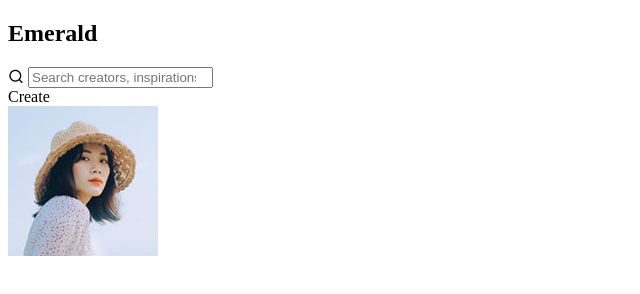
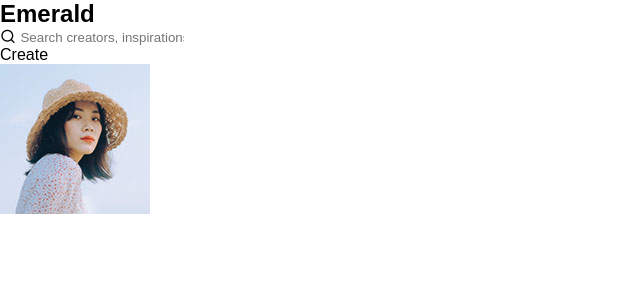
Before and after one commit to DamilareAleji/Emerald, a plain HTML site: page index.html in a window 1280 px wide. Shown: the whole page, without its empty margins (0-640 px from the left). Drawn offline with nearby package versions, Linux system fonts and the light colour scheme.

Commit message:
Emerald - SecondCommit

```diff
--- a/style.css
+++ b/style.css
@@ -1,4 +1,11 @@
 @import url('https://fonts.googleapis.com/css2?family=Cormorant+Garamond:ital,wght@0,300;0,400;0,500;0,600;0,700;1,400;1,600;1,700&family=Lato:wght@100;300;400;700;900&family=Lora:wght@400;500;600;700&family=Montserrat:wght@100;200;300;400;500;600;700;800;900&family=Noto+Serif:ital,wght@0,200;0,300;0,400;0,500;0,600;0,700;0,800;1,200;1,300;1,400;1,500;1,600;1,700&family=Open+Sans:wght@300;400;500;600;700;800&family=Poppins:ital,wght@0,100;0,200;0,300;0,400;0,500;0,600;0,700;0,800;0,900;1,100;1,200;1,300;1,400;1,500;1,600;1,700;1,800;1,900&family=Righteous&family=Roboto:wght@100;300;400;500;700;900&family=Rubik:wght@300;400;500;600;700;800;900&display=swap')
+
+:root {
+  --color-dark: hsl(252, 30%, 17%);
+  --color-light: hsl(252, 30%, 95%);
+  --color-gray: hsl(252, 15%, 65%);
+  --color-primary: hsl(252, 75%, 60%);
+}
 
 *, *::before, *::after {
   margin: 0;
@@ -11,5 +18,7 @@
 }
 
 body {
-  font-family:
+  font-family: "Poppins", sans-serif;
+  color: var(--color-dark);
+  background:
 }
```
